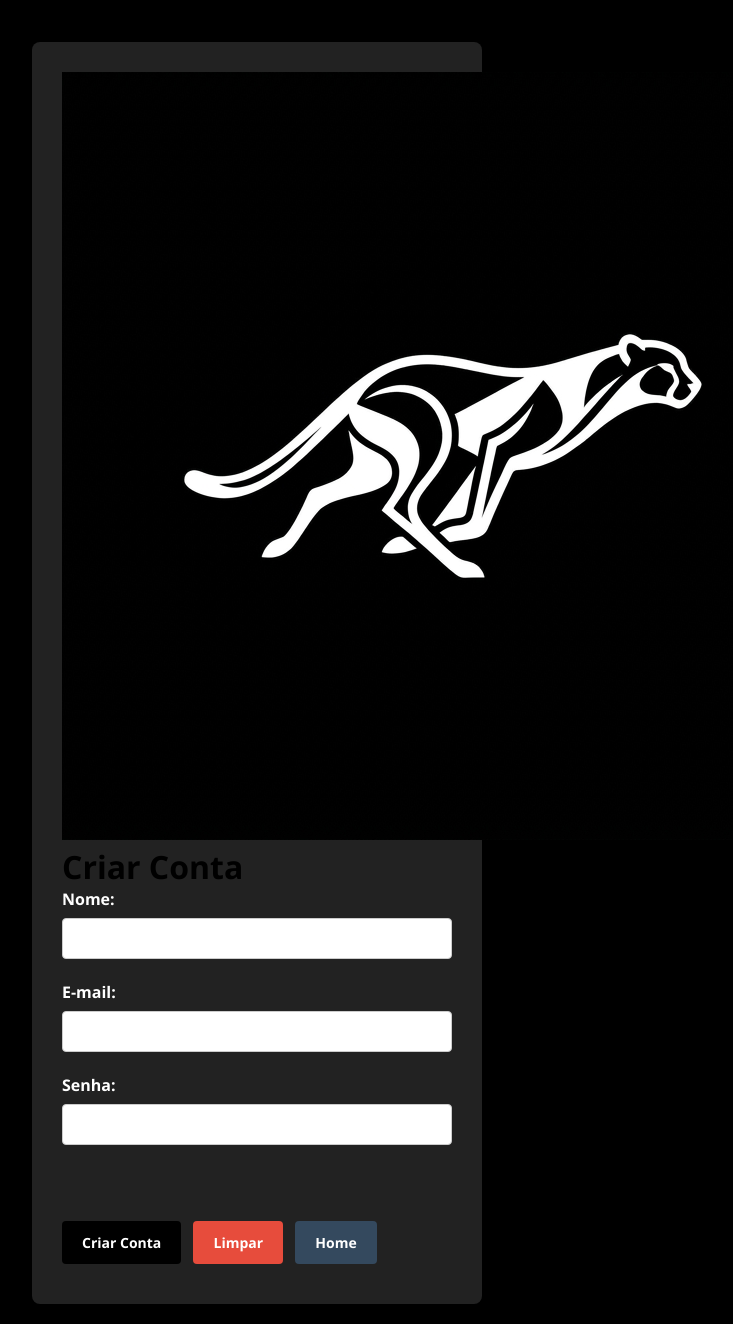
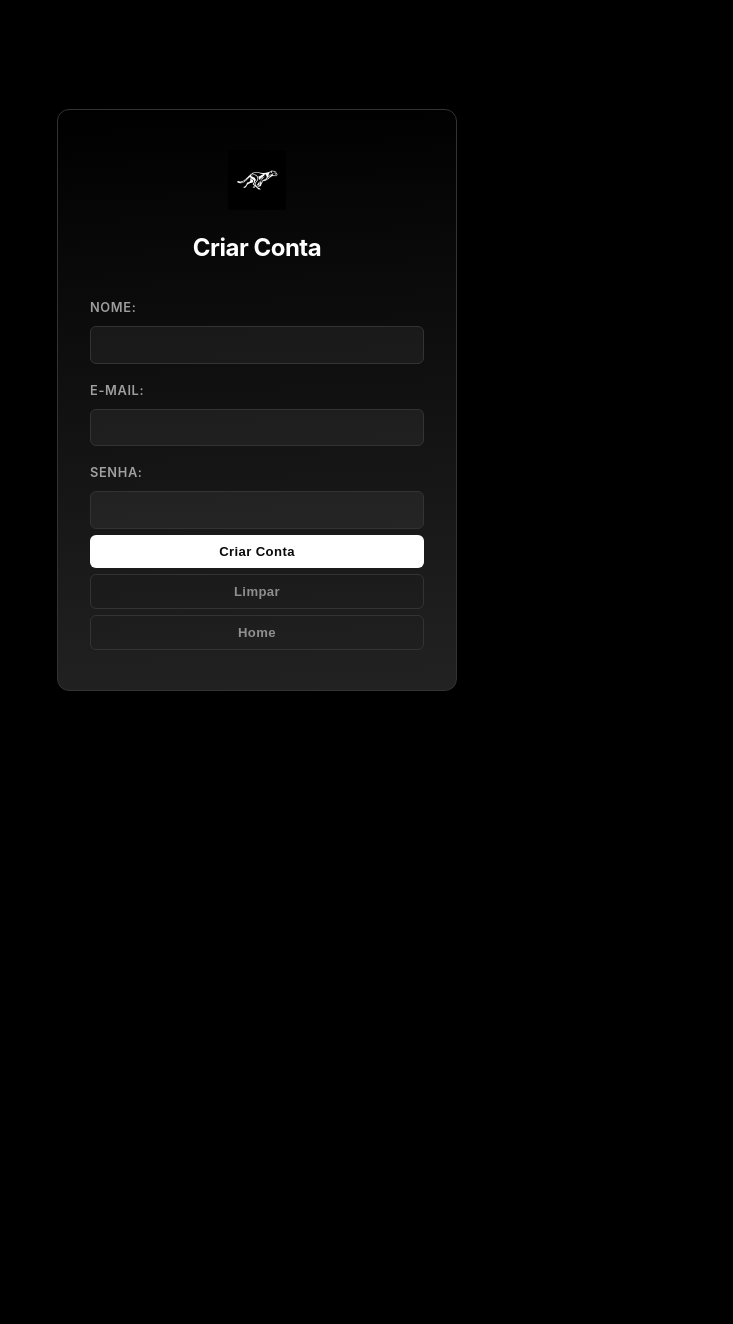
Before and after one commit to OneBrunou/ProjetoDevs, a PHP site: page /CriarConta.html in a window 1280 px wide. Shown: the whole page, without its empty margins (383-1116 px from the left). After the commit the page ends 691 px from the top, so only its background shows below. Run offline with PHP 8.4, Linux system fonts and the light colour scheme.

Commit message:
style: estilizando a logo criarConta

```diff
--- a/login.html
+++ b/login.html
@@ -35,7 +35,7 @@
         <div class="links">
             <a >Não Possui conta? Clique abaixo para Criar uma conta</a>
         </div>
-          <a href="CriarConta.html" class="Create">Criar Conta</a>
+          <a href="criarConta.html" class="Create">Criar Conta</a>
     </form>
       <div class="btn-cmc">
             <a href="index.html" class="header-cta">Voltar</a>
--- a/src/css/criarConta.css
+++ b/src/css/criarConta.css
@@ -1,146 +1,145 @@
-
-
 * {
   margin: 0;
   padding: 0;
   box-sizing: border-box;
-    font-family: 'Segoe UI', Tahoma, Geneva, Verdana, sans-serif;
 }
 
 body {
-    background-color: #000000;
+  font-family: 'Inter', 'Segoe UI', sans-serif;
+  background: #000000;
+  min-height: 100vh;
+  display: flex;
+  align-items: center;
+  justify-content: center;
+}
+
+/* ── FORMULÁRIO ── */
+form {
+  background: linear-gradient(177deg, #000000, #222222);
+  border: 1px solid #333;
+  border-radius: 12px;
+  padding: 2.5rem 2rem;
+  width: 100%;
+  max-width: 400px;
+  display: flex;
+  flex-direction: column;
+  gap: 0.4rem;
+}
+
+/* ── LOGO ── */
+.logo-center {
   display: flex;
   justify-content: center;
-    align-items: center;
-    min-height: 100vh;
-    flex-direction: column;
-    padding: 20px;
+  margin-bottom: 1rem;
 }
 
-
-form {
-    background-color: #222222;
-    padding: 30px;
-    border-radius: 8px;
-    box-shadow: 0 4px 15px rgba(0, 0, 0, 0.1);
-    width: 100%;
-    max-width: 450px;
+.logo-criar-conta {
+  height: 60px;
+  width: auto;
 }
 
-
-.title{
+/* ── TÍTULO ── */
+h1 {
   color: #ffffff;
-    font-size: 24px;
-    margin-bottom: 10px;
+  font-size: 1.5rem;
+  font-weight: 700;
   text-align: center;
+  margin-bottom: 1.2rem;
+  letter-spacing: -0.02em;
 }
 
-hr {
-    border: 0;
-    height: 1px;
-    background: #e0e0e0;
-    margin-bottom: 25px;
-    width: 100%;
-    max-width: 450px;
+/* ── LABELS ── */
+label {
+  color: rgba(255, 255, 255, 0.6);
+  font-size: 0.8rem;
+  font-weight: 600;
+  letter-spacing: 0.05em;
+  text-transform: uppercase;
+  margin-top: 0.8rem;
 }
 
-
-label {
-    display: block;
-    font-weight: 600;
-    margin-bottom: 8px;
-    color: #ffffff;
-}
-
-
+/* ── INPUTS ── */
 input[type="text"],
 input[type="email"],
-input[type="password"],
-input[type="date"] {
+input[type="password"] {
   width: 100%;
-    padding: 10px 12px;
-    border: 1px solid #ccc;
-    border-radius: 4px;
-    font-size: 14px;
-    color: #000000;
-    transition: border-color 0.3s ease, box-shadow 0.3s ease;
+  background: rgba(255, 255, 255, 0.05);
+  border: 1px solid #333;
+  border-radius: 6px;
+  color: #ffffff;
+  font-size: 0.9rem;
+  padding: 0.6rem 0.9rem;
+  margin-top: 0.3rem;
+  outline: none;
+  transition: border-color 0.2s, background 0.2s;
 }
-
 
 input[type="text"]:focus,
 input[type="email"]:focus,
-input[type="password"]:focus,
-input[type="date"]:focus {
-    border-color: #ffffff;
-    box-shadow: 0 0 5px rgb(255, 255, 255);
-    outline: none;
+input[type="password"]:focus {
+  border-color: rgba(255, 255, 255, 0.4);
+  background: rgba(255, 255, 255, 0.08);
 }
 
-
-input[type="radio"] {
-    margin-right: 5px;
-    margin-left: 10px;
-    cursor: pointer;
+input[type="text"]::placeholder,
+input[type="email"]::placeholder,
+input[type="password"]::placeholder {
+  color: rgba(255, 255, 255, 0.2);
 }
 
-
-label + input[type="radio"] {
-    margin-left: 0;
+/* ── BOTÕES ── */
+.botoes {
+  display: flex;
+  gap: 0.6rem;
+  margin-top: 1.4rem;
+  flex-wrap: wrap;
 }
-
-
-form br + input[type="submit"],
-form br + input[type="reset"],
-form br + input[type="button"] {
-    margin-top: 10px;
-}
-
 
 input[type="submit"],
 input[type="reset"],
 input[type="button"] {
-    padding: 12px 20px;
-    font-size: 14px;
-    font-weight: bold;
+  flex: 1;
+  padding: 0.55rem 0.8rem;
   border: none;
-    border-radius: 4px;
+  border-radius: 6px;
+  font-size: 0.82rem;
+  font-weight: 600;
   cursor: pointer;
-    transition: background-color 0.2s ease, transform 0.1s ease;
-    margin-right: 8px;
-    margin-bottom: 10px;
+  letter-spacing: 0.03em;
+  transition: opacity 0.2s, box-shadow 0.2s;
 }
 
-
 input[type="submit"] {
-    background-color: #000000;
-    color: white;
+  background: #ffffff;
+  color: #0a0a0a;
 }
 
+input[type="submit"]:hover {
+  opacity: 0.88;
+  box-shadow: 0 0 12px rgba(255, 255, 255, 0.2);
+}
 
-/* Botão Limpar */
 input[type="reset"] {
-    background-color: #e74c3c;
-    color: white;
+  background: transparent;
+  color: rgba(255, 255, 255, 0.5);
+  border: 1px solid #333;
 }
 
 input[type="reset"]:hover {
-    background-color: #c0392b;
+  border-color: rgba(255, 255, 255, 0.3);
+  color: #ffffff;
 }
 
-/* Botão Menu */
 input[type="button"] {
-    background-color: #34495e;
-    color: white;
-    margin-right: 0; /* Último botão não precisa de margem na direita */
+  background: transparent;
+  color: rgba(255, 255, 255, 0.5);
+  border: 1px solid #333;
 }
 
 input[type="button"]:hover {
-    background-color: #2c3e50;
+  border-color: rgba(255, 255, 255, 0.3);
+  color: #ffffff;
 }
 
-/* Efeito de clique em todos os botões */
-input[type="submit"]:active,
-input[type="reset"]:active,
-input[type="button"]:active {
-    transform: scale(0.98);
-}
+/* ── REMOVE br extras ── */
+br { display: none; }
```
Lines whose indentation alone changed are shown as unchanged.
